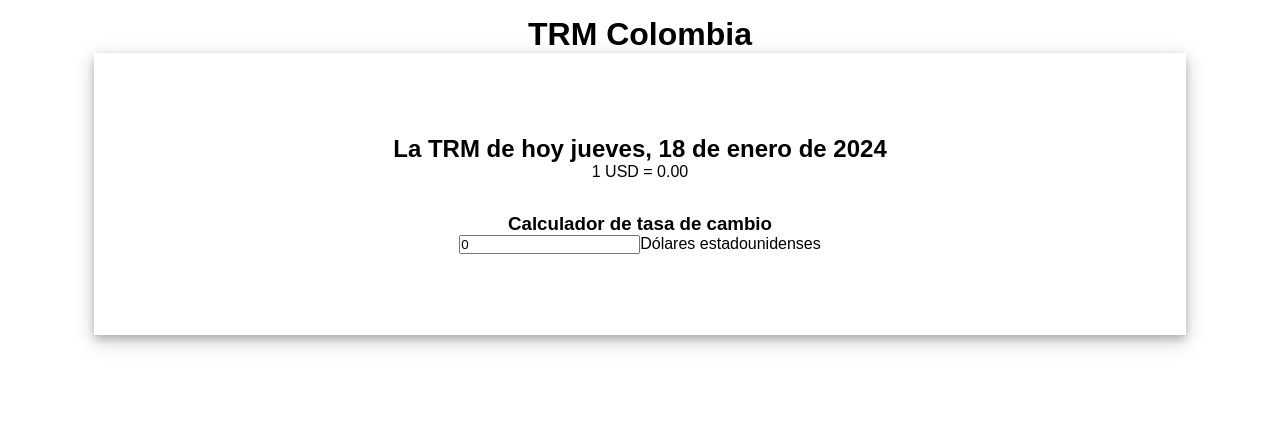
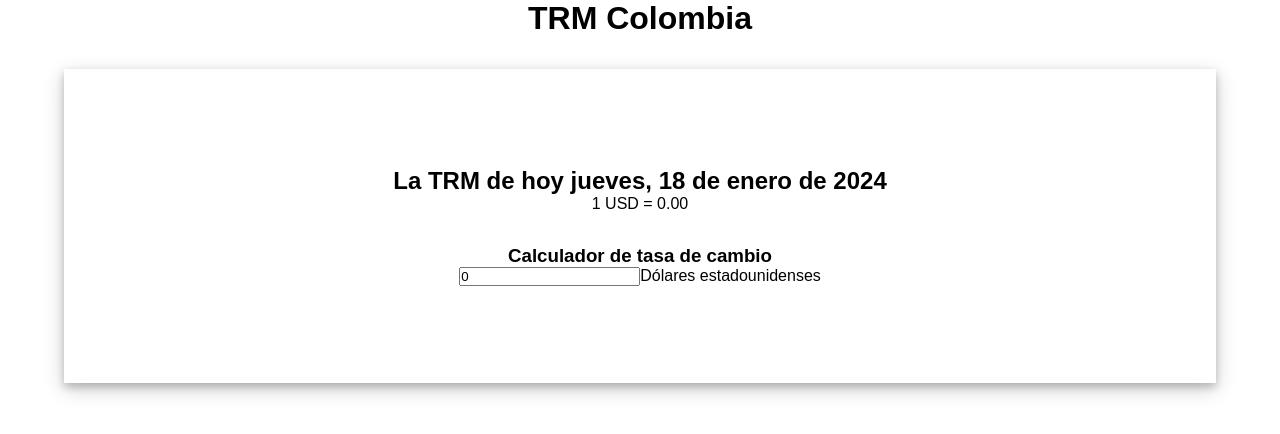
Before and after one commit to espejolui/trm, an Angular app: page / in a window 1280 px wide. Shown: the top 434 px of the page. Built offline with nearby package versions, Linux system fonts and the light colour scheme; no server answers.

Commit message:
Estilos generales

```diff
--- a/src/styles.css
+++ b/src/styles.css
@@ -1,7 +1,7 @@
 :root {
   color-scheme: dark light;
   --font: 'Saira Variable', sans-serif;
-  --gray: #ccc
+  --myGray: #eaeaea;
 }
 
 * {
@@ -14,30 +14,24 @@
 
   main {
     height: 100dvh;
-    padding: 1rem;
 
     .title {
       text-align: center;
       font-size: 2rem;
-      font-weight: 200s;
+      font-weight: 600;
     }
 
-    .container {
-      display: grid;
-      width: 100%;
-      margin: auto;
-      margin-top: 3rem;
-      grid-template-columns: repeat(auto-fit, minmax(300px, 1fr));
-      gap: 1rem;
-      justify-items: center;
+    .subtitle {
+      font-size: 1.5rem;
+      font-weight: 500;
     }
 
     .card {
+      width: 90%;
       display: grid;
-      width: 85%;
       min-height: 250px;
-      margin: 0 auto;
-      padding: 1rem;
+      margin: 2rem auto;
+      padding: 2rem 0;
       align-content: center;
       justify-items: center;
       text-align: center;
```
